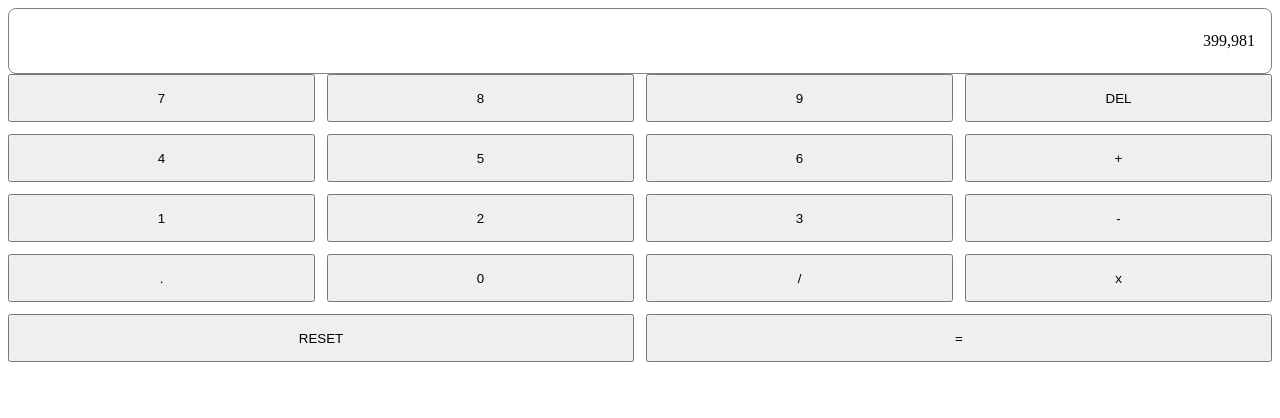
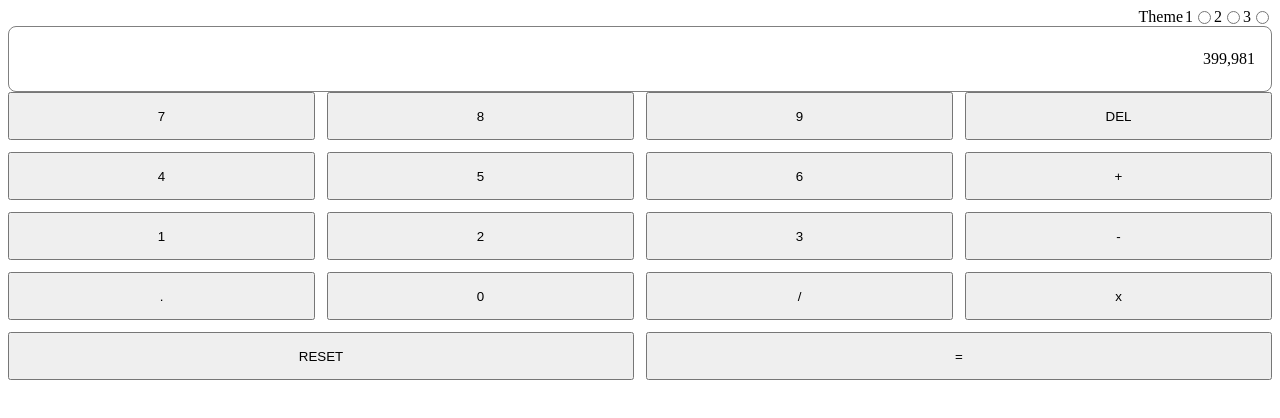
Before and after one commit to Kcalde20/fem-calculator-app, an Angular app: page / in a window 1280 px wide. Shown: the top 418 px of the page. Built offline with nearby package versions, Linux system fonts and the light colour scheme.

Commit message:
theme selector component

```diff
--- a/src/app/app.component.html
+++ b/src/app/app.component.html
@@ -1,2 +1,3 @@
+<app-theme-selector></app-theme-selector>
 <app-display-bar></app-display-bar>
 <app-keyboard-component></app-keyboard-component>
--- a/src/app/app.module.ts
+++ b/src/app/app.module.ts
@@ -5,12 +5,14 @@ import { AppRoutingModule } from './app-routing.module';
 import { AppComponent } from './app.component';
 import { KeyboardComponent } from './features/keyboard/keyboard.component';
 import { DisplayBarComponent } from './features/display-bar/display-bar.component';
+import { ThemeSelectorComponent } from './features/theme-selector/theme-selector.component';
 
 @NgModule({
   declarations: [
     AppComponent,
     KeyboardComponent,
-    DisplayBarComponent
+    DisplayBarComponent,
+    ThemeSelectorComponent
   ],
   imports: [
     BrowserModule,
--- /dev/null
+++ b/src/app/features/theme-selector/theme-selector.component.html
@@ -0,0 +1,11 @@
+<form>
+    <div class="theme-toggle">
+        <legend>Theme</legend>
+        <label for="theme1">1</label>
+        <input type="radio" name="theme-toggle" id="theme1">
+        <label for="theme2">2</label>
+        <input type="radio" name="theme-toggle" id="theme2">
+        <label for="theme3">3</label>
+        <input type="radio" name="theme-toggle" id="theme3">
+    </div>
+</form>
--- /dev/null
+++ b/src/app/features/theme-selector/theme-selector.component.scss
@@ -0,0 +1,5 @@
+.theme-toggle {
+    display: flex;
+    align-items: flex-start;
+    justify-content: flex-end;
+}
```
Also changed, not shown: src/app/features/theme-selector/theme-selector.component.ts (added, +10 -0 lines).
